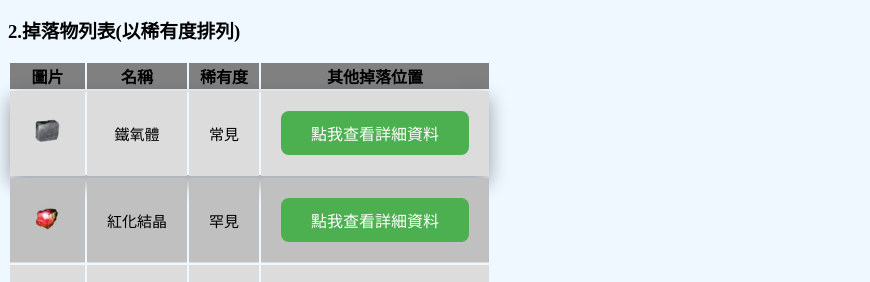
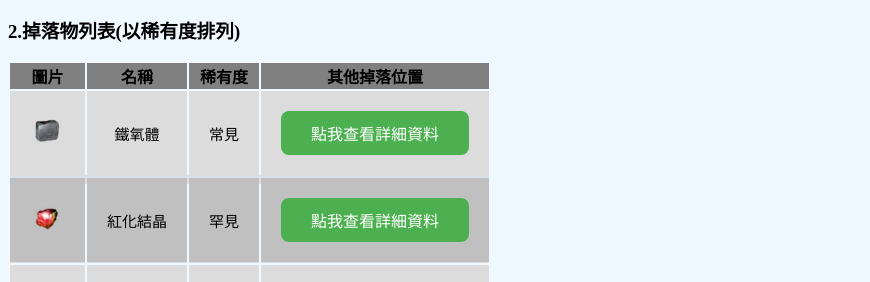
Before and after one commit to BlasChawol/html-test, a plain HTML site: page html/earth.html in a window 1280 px wide. In both pictures the pointer is over the element 249 px from the left and 472 px from the top of the page. Shown: the part 339-621 px from the top of the page, 0-870 px from the left. Drawn offline with Linux system fonts and the light colour scheme.

Commit message:
Update table-drops.css

```diff
--- a/css/table-drops.css
+++ b/css/table-drops.css
@@ -14,7 +14,7 @@ tr.table-drops-concent:nth-child(odd){
     background-color:#C0C0C0;
 }
 tr.table-drops-concent:hover{
-    box-shadow: 0 8px 16px 0 rgba(0,0,0,0.2), 0 6px 20px 0 rgba(0,0,0,0.19);
+    box-shadow: 0 8px 0 rgba(0,0,0,0.1);
 }
 .button-drops{
     text-align:center;
```
